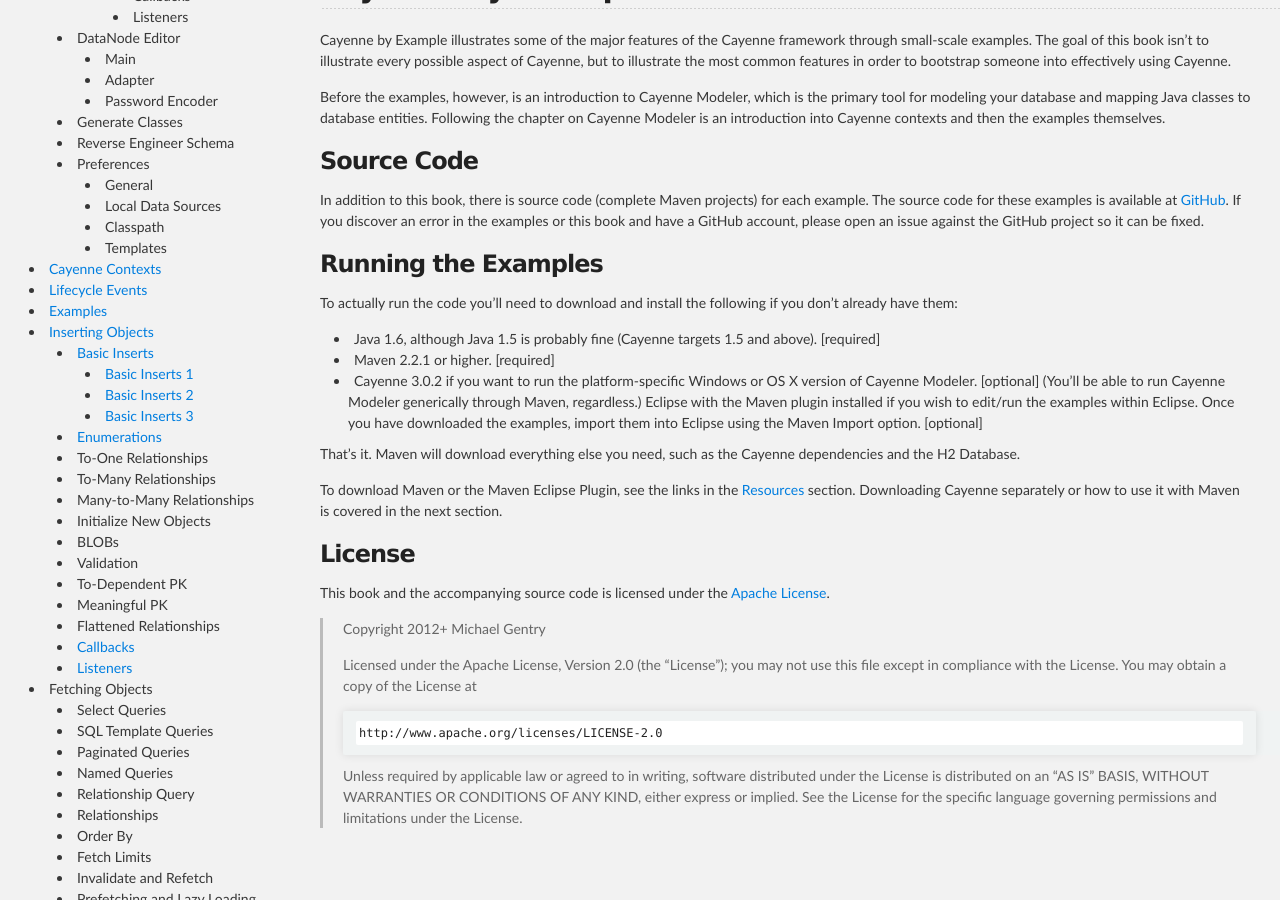
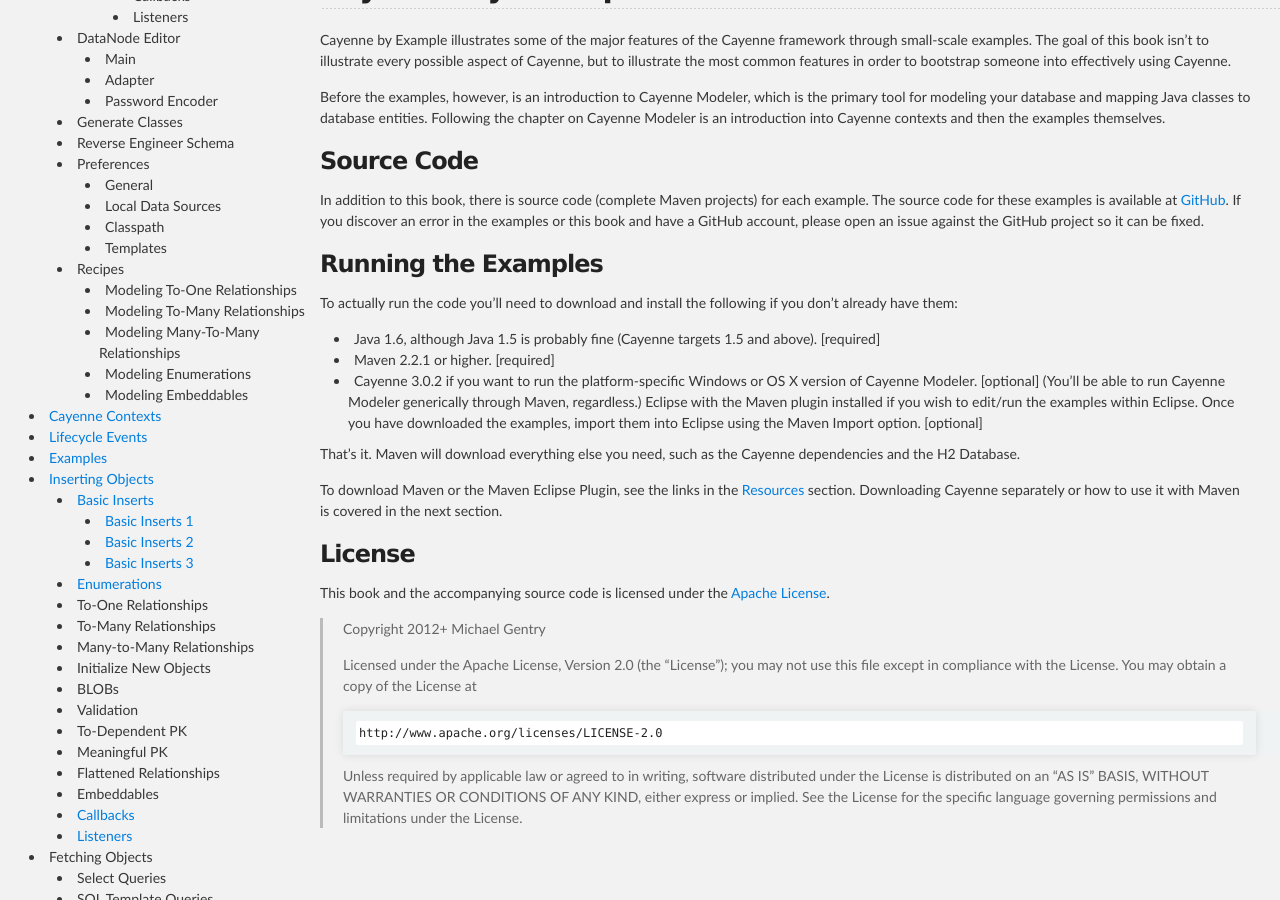
Before and after one commit to mrg/cbe, a Jekyll site: the page built from index.md, in a window 1280 px wide and 900 px high, scrolled down 964 px. Built offline with Jekyll 4.4.1, drawn with Linux system fonts in a browser that asks for light colours; Markdown is read by kramdown in place of the engine named in the settings.

Commit message:
Added Recipes and Embedabbles section placeholders.

```diff
--- a/_includes/sidebar.md
+++ b/_includes/sidebar.md
@@ -51,6 +51,12 @@
     * Local Data Sources
     * Classpath
     * Templates
+  * Recipes
+    * Modeling To-One Relationships
+    * Modeling To-Many Relationships
+    * Modeling Many-To-Many Relationships
+    * Modeling Enumerations
+    * Modeling Embeddables
 * [Cayenne Contexts]({{ root }}cayenne-contexts.html)
 * [Lifecycle Events]({{ root }}lifecycle-events.html)
 * [Examples]({{ root }}examples.html)
@@ -69,6 +75,7 @@
   * To-Dependent PK
   * Meaningful PK
   * Flattened Relationships
+  * Embeddables
   * [Callbacks]({{ root }}inserting-objects/callbacks.html)
   * [Listeners]({{ root }}inserting-objects/listeners.html)
 * Fetching Objects
```
